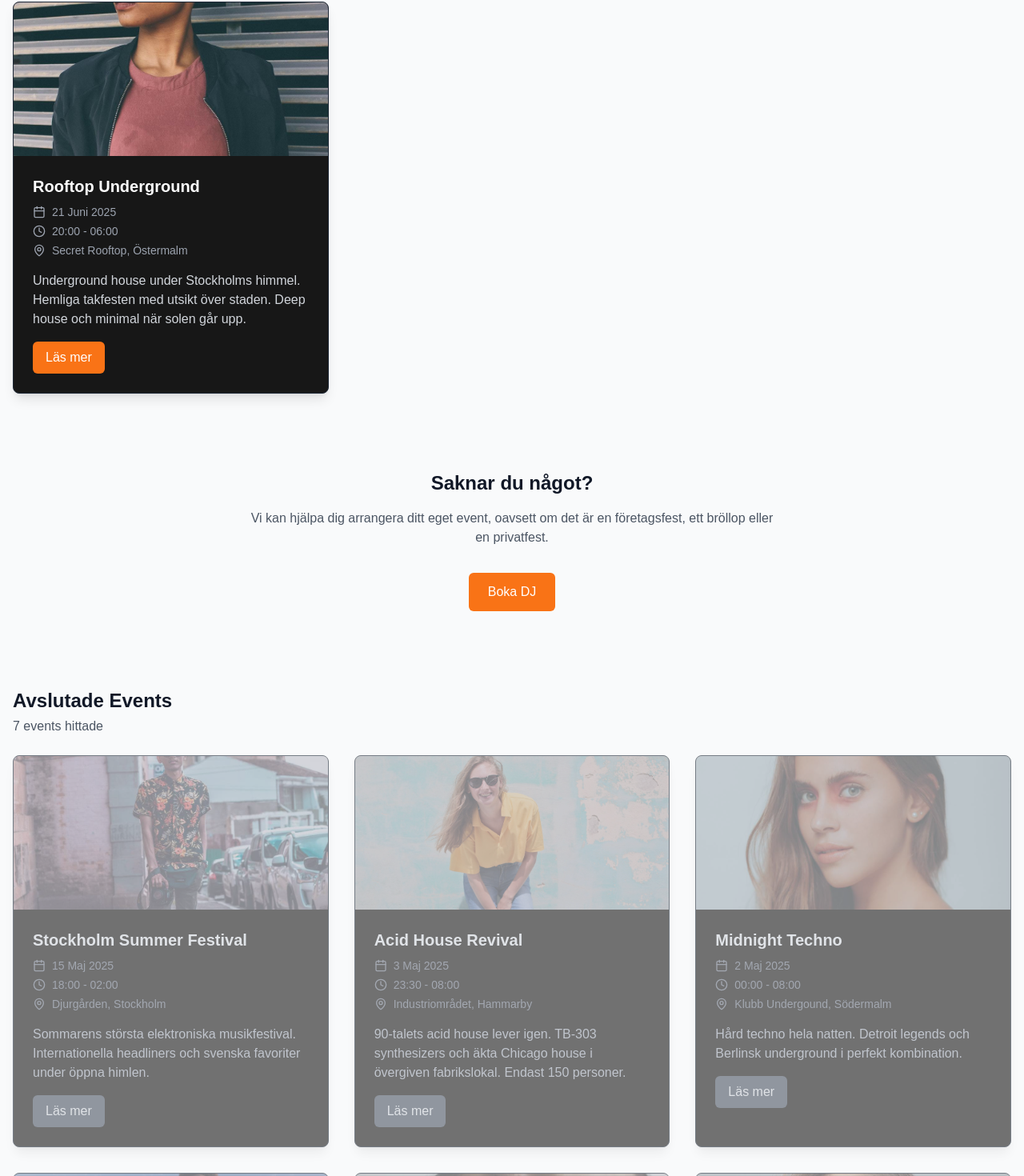
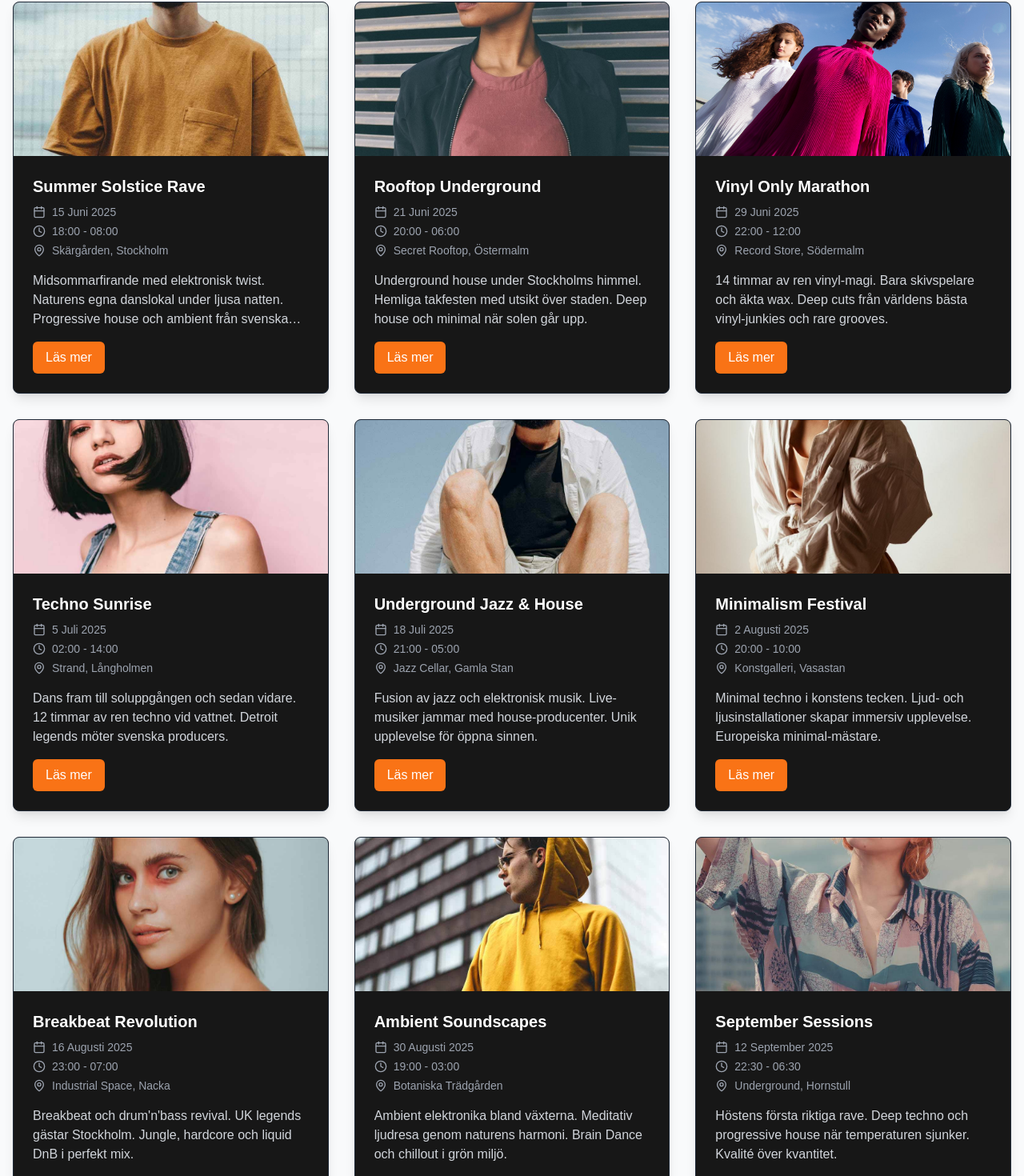
Before and after one commit to DavidFornander/stockholmDJ, a Next.js app: page /events in a window 1280 px wide. Shown: the part 498-1968 px from the top of the page at 80% size. Built offline with nearby package versions, Linux system fonts and the light colour scheme.

Commit message:
feat: add upcoming events with details and images

```diff
--- a/src/components/pages/events/Events.tsx
+++ b/src/components/pages/events/Events.tsx
@@ -56,6 +56,86 @@ const eventsData = [
     description: 'Underground house under Stockholms himmel. Hemliga takfesten med utsikt över staden. Deep house och minimal när solen går upp.',
     imageUrl: '/assets/images/profiles/wink__page--gallery-08.jpg',
     link: '/events/rooftop-underground'
+  },
+  {
+    id: '9',
+    title: 'Summer Solstice Rave',
+    date: '15 Juni 2025',
+    time: '18:00 - 08:00',
+    location: 'Skärgården, Stockholm',
+    description: 'Midsommarfirande med elektronisk twist. Naturens egna danslokal under ljusa natten. Progressive house och ambient från svenska stjärnor.',
+    imageUrl: '/assets/images/profiles/moda__page--lookbook-03.jpg',
+    link: '/events/summer-solstice-rave'
+  },
+  {
+    id: '10',
+    title: 'Vinyl Only Marathon',
+    date: '29 Juni 2025',
+    time: '22:00 - 12:00',
+    location: 'Record Store, Södermalm',
+    description: '14 timmar av ren vinyl-magi. Bara skivspelare och äkta wax. Deep cuts från världens bästa vinyl-junkies och rare grooves.',
+    imageUrl: '/assets/images/profiles/trending__page--lookbook-02.jpg',
+    link: '/events/vinyl-only-marathon'
+  },
+  {
+    id: '11',
+    title: 'Techno Sunrise',
+    date: '5 Juli 2025',
+    time: '02:00 - 14:00',
+    location: 'Strand, Långholmen',
+    description: 'Dans fram till soluppgången och sedan vidare. 12 timmar av ren techno vid vattnet. Detroit legends möter svenska producers.',
+    imageUrl: '/assets/images/profiles/glow__page--irl-looks-08.jpg',
+    link: '/events/techno-sunrise'
+  },
+  {
+    id: '12',
+    title: 'Underground Jazz & House',
+    date: '18 Juli 2025',
+    time: '21:00 - 05:00',
+    location: 'Jazz Cellar, Gamla Stan',
+    description: 'Fusion av jazz och elektronisk musik. Live-musiker jammar med house-producenter. Unik upplevelse för öppna sinnen.',
+    imageUrl: '/assets/images/profiles/moda__page--lookbook-04.jpg',
+    link: '/events/underground-jazz-house'
+  },
+  {
+    id: '13',
+    title: 'Minimalism Festival',
+    date: '2 Augusti 2025',
+    time: '20:00 - 10:00',
+    location: 'Konstgalleri, Vasastan',
+    description: 'Minimal techno i konstens tecken. Ljud- och ljusinstallationer skapar immersiv upplevelse. Europeiska minimal-mästare.',
+    imageUrl: '/assets/images/profiles/trending__page--lookbook-03.jpg',
+    link: '/events/minimalism-festival'
+  },
+  {
+    id: '14',
+    title: 'Breakbeat Revolution',
+    date: '16 Augusti 2025',
+    time: '23:00 - 07:00',
+    location: 'Industrial Space, Nacka',
+    description: 'Breakbeat och drum\'n\'bass revival. UK legends gästar Stockholm. Jungle, hardcore och liquid DnB i perfekt mix.',
+    imageUrl: '/assets/images/profiles/glow__page--irl-looks-07.jpg',
+    link: '/events/breakbeat-revolution'
+  },
+  {
+    id: '15',
+    title: 'Ambient Soundscapes',
+    date: '30 Augusti 2025',
+    time: '19:00 - 03:00',
+    location: 'Botaniska Trädgården',
+    description: 'Ambient elektronika bland växterna. Meditativ ljudresa genom naturens harmoni. Brain Dance och chillout i grön miljö.',
+    imageUrl: '/assets/images/profiles/moda__page--lookbook-05.jpg',
+    link: '/events/ambient-soundscapes'
+  },
+  {
+    id: '16',
+    title: 'September Sessions',
+    date: '12 September 2025',
+    time: '22:30 - 06:30',
+    location: 'Underground, Hornstull',
+    description: 'Höstens första riktiga rave. Deep techno och progressive house när temperaturen sjunker. Kvalité över kvantitet.',
+    imageUrl: '/assets/images/profiles/trending__page--lookbook-04.jpg',
+    link: '/events/september-sessions'
   },
   // Past events
   {
```
